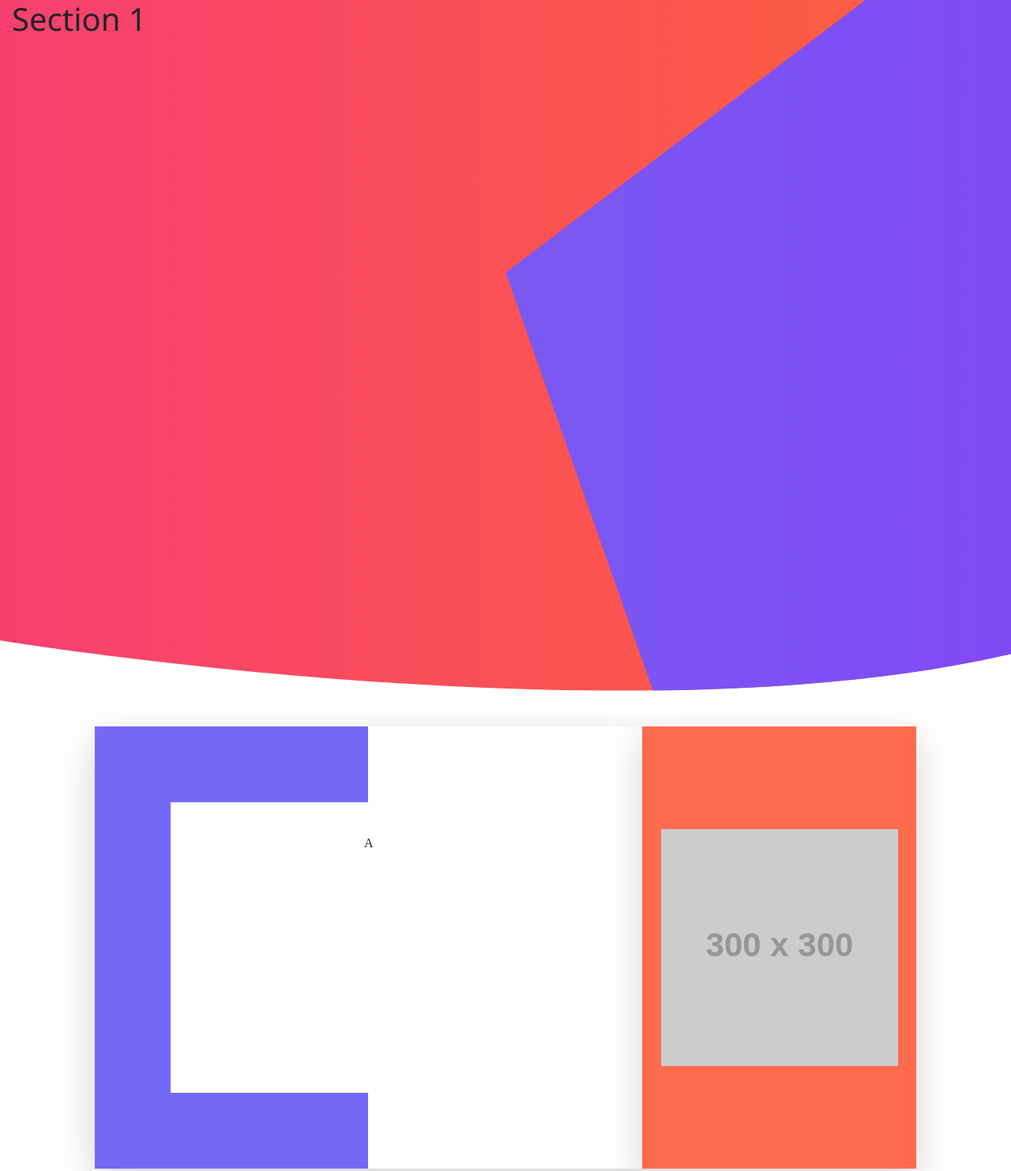
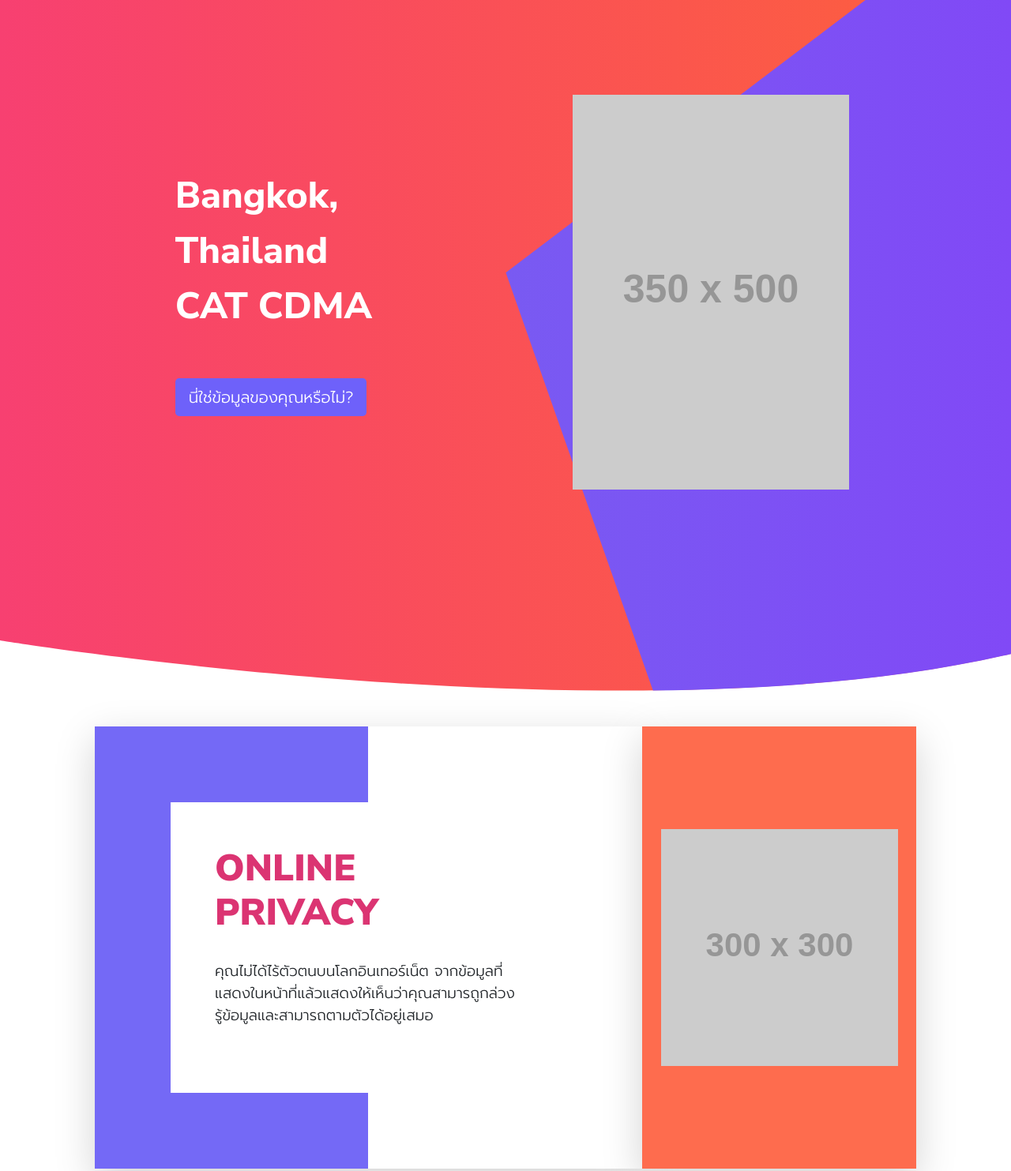
Before and after one commit to phwt/PRICON, a plain HTML site: page full_site/index.html in a window 1280 px wide. Shown: the top 1483 px of the page at 79% size. Drawn offline with nearby package versions, Linux system fonts and the light colour scheme; placeholder pictures from the web are drawn by us; a web font is replaced by a local one.

Commit message:
Update index.html
- Add and change fonts
- Add first and second page

```diff
--- a/full_site/index.html
+++ b/full_site/index.html
@@ -10,6 +10,8 @@
         rel="stylesheet">
     <link href="https://fonts.googleapis.com/css?family=Comfortaa:400,600&display=swap" rel="stylesheet">
     <link href="https://fonts.googleapis.com/css?family=Nova+Mono&display=swap" rel="stylesheet">
+    <!-- <link href="https://fonts.googleapis.com/css?family=Open+Sans:600,700,800&display=swap" rel="stylesheet"> -->
+    <link href="https://fonts.googleapis.com/css?family=Nunito+Sans:400,600,700,800,900&display=swap" rel="stylesheet">
     <style>
         h1,
         h2,
@@ -17,7 +19,7 @@
         h4,
         h5,
         h6 {
-            font-family: "Segoe UI", "Prompt";
+            font-family: "Nunito Sans", "Prompt";
         }
 
         h1.title {
@@ -34,7 +36,7 @@
 
         html,
         body {
-            font-family: "Bai Jamjuree";
+            font-family: "Prompt";
         }
 
         .center-me {
@@ -45,8 +47,6 @@
             margin-top: auto;
             margin-bottom: auto;
         }
-
-        .center-me {}
 
         .bg-pk-wt {
             /* background: linear-gradient(90deg, rgba(253, 151, 167, 1) 0%, rgba(253, 151, 167, 1) 50%, rgba(255, 255, 255, 1) 50%, rgba(255, 255, 255, 1) 100%); */
@@ -74,9 +74,9 @@
 
         .gb-box {
             border: 12vh solid;
-            border-image-source: linear-gradient(90deg, rgba(116,105,246,1) 0%, rgba(116,105,246,1) 50%, rgba(255,255,255,1) 50%, rgba(255,255,255,1) 100%);
+            border-image-source: linear-gradient(90deg, rgba(116, 105, 246, 1) 0%, rgba(116, 105, 246, 1) 50%, rgba(255, 255, 255, 1) 50%, rgba(255, 255, 255, 1) 100%);
             border-image-slice: 1;
-            padding: 5vh;
+            padding: 7vh;
         }
     </style>
 </head>
@@ -84,15 +84,28 @@
 
     <div class="first-twin">
         <section class="section panel" width="100%">
-            <div class="container-fluid h-100">
-                <h1>Section 1</h1>
+            <div class="container-fluid h-100 text-white">
+                <div class="row" style="padding: 15vh;">
+                    <div class="col-1"></div>
+                    <div class="col-5 center-me">
+                        <h1 style="font-weight: 800;line-height: 1.5em;font-size: 35pt">Bangkok, Thailand</br>CAT CDMA</h1><br><br>
+                        <button class="btn btn-lg text-white" style="background: #6E61FA; font-weight: 300">นี่ใช่ข้อมูลของคุณหรือไม่?</button>
+                    </div>
+                    <div class="col-6 center-me text-center">
+                        <img src="https://via.placeholder.com/350x500" class="img-fluid" alt="Responsive image">
+                    </div>
+                </div>
             </div>
         </section>
 
         <section class="section panel" width="100%">
             <div class="container-fluid h-100">
-                <div class="row text-center h-100 bg-pk-wt" style="padding: 15vh;">
-                    <div class="col-8 shadow-lg bg-white gb-box">A</div>
+                <div class="row h-100 bg-pk-wt" style="padding: 15vh;">
+                    <div class="col-8 shadow-lg bg-white gb-box">
+                        <h1 style="font-weight: 900; color:#DB3472; font-size: 35pt">ONLINE PRIVACY</h1><br>
+                        <p style="font-family: Prompt;font-weight: 300; font-size: 14pt">คุณไม่ได้ไร้ตัวตนบนโลกอินเทอร์เน็ต จากข้อมูลที่แสดงในหน้าที่แล้วแสดงให้เห็นว่าคุณสามารถูกล่วงรู้ข้อมูลและสามารถตามตัวได้อยู่เสมอ
+                        </p>
+                    </div>
                     <div class="col-4 shadow-lg"
                         style="background-color: #FE6C4E; display:flex;align-items: center;justify-content: center;">
                         <img src="https://via.placeholder.com/300" class="img-fluid" alt="Responsive image">
```
